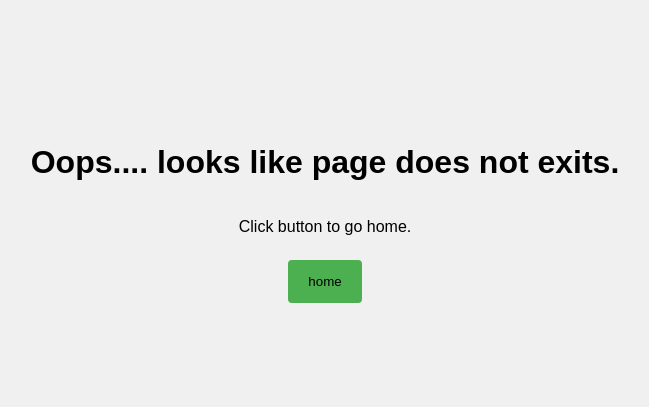
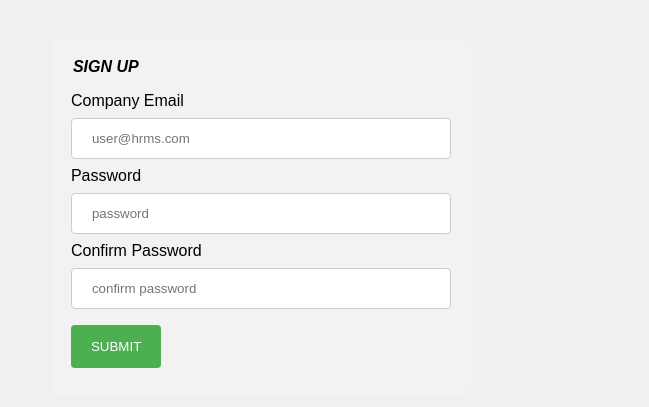
Before and after one commit to dr96mabuza/human-resources-information-system, a React (Vite) app: page /signup in a window 1280 px wide. Shown: the part 191-598 px from the top of the page, without its empty margins (323-972 px from the left). Built offline with nearby package versions, Linux system fonts and the light colour scheme.

Commit message:
added login and signup pages

```diff
--- a/src/App.css
+++ b/src/App.css
@@ -3,7 +3,7 @@ body {
   /* margin-top: 1em; */
   font-family: "Pangolin", sans-serif;
   background-color: #f0f0f0;
-  width: 100%;
+  width: 90%;
   display: inline-block;
 }
 
@@ -131,7 +131,7 @@ ul li:hover {
 
 table {
   table-layout: fixed;
-  width: 91%;
+  width: 89%;
   border-collapse: collapse;
   margin-top: 1em;
   margin-left: 1rem;
@@ -224,3 +224,14 @@ div.stacktrace {
 .edit a {
   padding-left: 1rem;
 }
+
+#login, #signup {
+  display: flex;
+  justify-content: center;
+  align-items: center;
+  height: 100svh;
+}
+
+#login form legend, #signup form legend {
+  margin-bottom: 1rem;
+}
--- /dev/null
+++ b/src/Signup.jsx
@@ -0,0 +1,66 @@
+import { useState } from "react";
+
+export default function Signup() {
+  const [form, setForm] = useState({
+    email: "",
+    password: "",
+    passwordConfirm: ""
+  });
+
+  const handleChange = (e) => {
+    const { name, value } = e.target;
+    setFormData((prevData) => ({
+      ...prevData,
+      [name]: value,
+    }));
+  };
+
+  return (
+    <div id="signup">
+      <form>
+        <legend>
+          <em>
+            <strong>SIGN UP</strong>
+          </em>
+        </legend>
+        <div>
+          <label htmlFor="email">Company Email</label>
+          <input
+            type="email"
+            name="email"
+            id=""
+            value={form.email}
+            onChange={handleChange}
+            placeholder="user@hrms.com"
+            required
+          />
+        </div>
+        <div>
+          <label htmlFor="">Password</label>
+          <input
+            type="password"
+            name="password"
+            id=""
+            value={form.password}
+            onChange={handleChange}
+            placeholder="password"
+            required
+          />
+        </div>
+        <div>
+          <label htmlFor="">Confirm Password</label>
+          <input
+            type="password"
+            name="passwordConfirm"
+            id=""
+            value={form.passwordConfirm}
+            onChange={handleChange}
+            placeholder="confirm password"
+            required
+          />
+        </div>
+        <button type="submit">SUBMIT</button>
+      </form>
+    </div>
+  );
+}
--- /dev/null
+++ b/src/components/Login.jsx
@@ -0,0 +1,54 @@
+import { useState } from "react";
+
+export default function Login() {
+  const [form, setForm] = useState({
+    email: "",
+    password: "",
+  });
+
+  const handleChange = (e) => {
+    const { name, value } = e.target;
+    setFormData((prevData) => ({
+      ...prevData,
+      [name]: value,
+    }));
+  };
+
+  return (
+    <div id="login">
+      <form>
+        <legend>
+          <em>
+            <strong>LOGIN</strong>
+          </em>
+        </legend>
+        <div>
+          <label htmlFor="email">Email/Username</label>
+          <input
+            type="email"
+            name="email"
+            id=""
+            value={form.email}
+            placeholder="email@hrms.com"
+            onChange={handleChange}
+            required
+          />
+        </div>
+        <div>
+          <label htmlFor="">Password</label>
+          <input
+            type="password"
+            name="password"
+            id=""
+            value={form.password}
+            placeholder="password"
+            onChange={handleChange}
+            required
+          />
+        </div>
+        <p>Dont have an account yet? <a href="/signup">Click here to signup!</a></p>
+        <button type="submit">SUBMIT</button>
+      </form>
+    </div>
+  );
+}
--- a/src/components/compensations/CompensationEditForm.jsx
+++ b/src/components/compensations/CompensationEditForm.jsx
@@ -1,10 +1,11 @@
 import { useEffect, useState } from "react";
-import { useParams } from "react-router-dom";
+import { useParams, useNavigate } from "react-router-dom";
 import Icon from "@mdi/react";
 import { mdiArrowLeft } from "@mdi/js";
 import Nav from "../Nav";
 
-export default function CompansationForm() {
+export default function CompansationForm({ nav, getRequest, postRequest }) {
+  const navigate = useNavigate();
   const { id } = useParams();
   const [formData, setFormData] = useState({
     salary: 0,
@@ -13,12 +14,9 @@ export default function CompansationForm() {
   });
 
   const getCompensation = async (id) => {
-    const res = await fetch(
+    const result = await getRequest(
       `https://hris-qp6t.onrender.com/compansation/${id}`,
-      { method: "GET", mode: "cors" },
     );
-    const data = await res.json();
-    const result = await data.result;
     setFormData({
       salary: await result[0].salary,
       deductions: await result[0].deductions,
@@ -34,34 +32,24 @@ export default function CompansationForm() {
     const { name, value } = e.target;
     setFormData((prevData) => ({
       ...prevData,
-      [name]: parseInt(value, 10),
+      [name]: Number(value),
     }));
   };
 
   const handleSubmit = async (e) => {
     e.preventDefault();
-    const response = await fetch(
+    const resJson = await postRequest(
       `https://hris-qp6t.onrender.com/compansation/${id}/update`,
-      {
-        method: "post",
-        mode: "cors",
-        headers: {
-          "content-Type": "application/json",
-        },
-        body: JSON.stringify(formData),
-      },
+      formData,
     );
-    const resJson = await response.json();
-    console.log(resJson);
-    // if ( resJson.status === "ok") {
-    //     setSuccess(true);
-    // }
+    if (resJson.status === "ok") {
+      navigate("/compensations");
+    }
   };
 
   return (
     <div className="main">
-      {/* <Header /> */}
-      <Nav />
+      {nav}
       <div className=" content edit">
         <a href="/compensations">
           <Icon path={mdiArrowLeft} size={1} />
--- a/src/components/contacts/ContactEditForm.jsx
+++ b/src/components/contacts/ContactEditForm.jsx
@@ -1,10 +1,11 @@
 import { useEffect, useState } from "react";
-import { useParams } from "react-router-dom";
+import { useParams, useNavigate } from "react-router-dom";
 import Icon from "@mdi/react";
 import { mdiArrowLeft } from "@mdi/js";
 import Nav from "../Nav";
 
 export default function ContactEditForm() {
+  const navigate = useNavigate();
   const { id } = useParams();
   const [formData, setFormData] = useState({
     email: "",
@@ -55,9 +56,9 @@ export default function ContactEditForm() {
     );
     const resJson = await response.json();
     console.log(resJson);
-    // if ( resJson.status === "ok") {
-    //     setSuccess(true);
-    // }
+    if (resJson.status === "ok") {
+      navigate("/contacts");
+    }
   };
 
   return (
--- a/src/components/employee/EmployeeCreate.jsx
+++ b/src/components/employee/EmployeeCreate.jsx
@@ -1,11 +1,10 @@
 import { useState } from "react";
-import { Link } from "react-router-dom";
 import Icon from "@mdi/react";
 import { mdiArrowLeft } from "@mdi/js";
+import { useNavigate } from "react-router-dom";
 
 export default function CreateEmployee({ nav, header, postRequest }) {
-  const [employeeSuccess, setEmployeeSuccess] = useState(false);
-  const [id, setId] = useState(0);
+  const navigate = useNavigate();
   const defaultState = {
     firstName: "",
     lastName: "",
@@ -28,12 +27,11 @@ export default function CreateEmployee({ nav, header, postRequest }) {
     e.preventDefault();
     const employeePostJson = await postRequest(
       "https://hris-qp6t.onrender.com/employee/create",
-      {},
+      employeeForm,
     );
     if (employeePostJson.status === "ok") {
-      setEmployeeSuccess(true);
-      setId(employeePostJson.result.insertId);
       setEmployeeForm(defaultState);
+      navigate("/employees");
     }
   };
 
@@ -65,6 +63,7 @@ export default function CreateEmployee({ nav, header, postRequest }) {
           <div>
             <label>Gender</label>
             <select name="gender" onChange={handleChange}>
+              <option value="">Select an Option</option>
               <option value="Male">Male</option>
               <option value="Female">Female</option>
               <option value="Prefer not to state">Prefer not to state</option>
--- a/src/components/employee/EmployeeEditForm.jsx
+++ b/src/components/employee/EmployeeEditForm.jsx
@@ -2,6 +2,7 @@ import { useEffect, useState } from "react";
 import { useParams } from "react-router-dom";
 import Icon from "@mdi/react";
 import { mdiArrowLeft } from "@mdi/js";
+import { useNavigate } from "react-router-dom";
 
 export default function PersonalInfoEditForm({
   nav,
@@ -9,6 +10,7 @@ export default function PersonalInfoEditForm({
   getRequest,
   postRequest,
 }) {
+  const navigate = useNavigate();
   const { id } = useParams();
   const defaultState = {
     firstName: "",
@@ -54,6 +56,7 @@ export default function PersonalInfoEditForm({
     console.log(resJson);
     if (resJson.status === "ok") {
       setFormData(defaultState);
+      navigate("/employees");
     }
   };
 
@@ -100,12 +103,12 @@ export default function PersonalInfoEditForm({
           </div>
           <div>
             <label>Gender</label>
-            <input
-              type="text"
-              value={formData.gender}
-              name="gender"
-              onChange={handleChange}
-            />
+            <select name="gender" onChange={handleChange}>
+              <option value="">Select an Option</option>
+              <option value="Male">Male</option>
+              <option value="Female">Female</option>
+              <option value="Prefer not to state">Prefer not to state</option>
+            </select>
           </div>
           <div>
             <label>Date of birth</label>
--- a/src/main.jsx
+++ b/src/main.jsx
@@ -27,6 +27,8 @@ import CreateContact from "./components/contacts/createContact.jsx";
 import Nav from "./components/Nav.jsx";
 import Header from "./components/Header.jsx";
 import PageNotFound from "./components/404.jsx";
+import Login from "./components/Login.jsx";
+import Signup from "./Signup.jsx";
 
 const getRequest = async (route) => {
   const res = await fetch(route, { method: "GET", mode: "cors" });
@@ -87,12 +89,19 @@ const parentRoutes = [
     element: <PageNotFound />,
   },
   {
+    path: "/login",
+    element: <Login />
+  },
+  {
+    path: "/signup",
+    element: <Signup />
+  },
+  {
     // display all employees list
     path: "employees",
     element: (
       <Employee
         nav={<Nav location={"/employees"} />}
-        header={<Header />}
         getRequest={getRequest}
         postRequest={postRequest}
       />
@@ -104,7 +113,6 @@ const parentRoutes = [
     element: (
       <Contacts
         nav={<Nav location={"/contacts"} />}
-        header={<Header />}
         getRequest={getRequest}
         postRequest={postRequest}
         getEmployeeNamesList={getEmployeeNamesList}
@@ -129,7 +137,6 @@ const parentRoutes = [
     element: (
       <Leave
         nav={<Nav location={"/leaves"} />}
-        header={<Header />}
         getRequest={getRequest}
         getEmployeeNamesList={getEmployeeNamesList}
       />
@@ -141,7 +148,6 @@ const parentRoutes = [
     element: (
       <Addresses
         nav={<Nav location={"/addresses"} />}
-        header={<Header />}
         getRequest={getRequest}
         postRequest={postRequest}
         getEmployeeNamesList={getEmployeeNamesList}
@@ -154,7 +160,6 @@ const parentRoutes = [
     element: (
       <EmployementDetails
         nav={<Nav location={"/employmentdetails"} />}
-        header={<Header />}
         getRequest={getRequest}
         getEmployeeNamesList={getEmployeeNamesList}
       />
@@ -166,7 +171,6 @@ const parentRoutes = [
     element: (
       <Compensations
         nav={<Nav location={"/compensations"} />}
-        header={<Header />}
         getRequest={getRequest}
         getEmployeeNamesList={getEmployeeNamesList}
       />
@@ -180,7 +184,6 @@ const createRoutes = [
     element: (
       <CreateContact
         nav={<Nav location={"/contacts"} />}
-        header={<Header />}
         postRequest={postRequest}
         fetchEmployees={fetchEmployees}
       />
@@ -191,7 +194,6 @@ const createRoutes = [
     element: (
       <CreateDocument
         nav={<Nav location={"/documents"} />}
-        header={<Header />}
         postRequest={postRequest}
         fetchEmployees={fetchEmployees}
       />
@@ -202,7 +204,6 @@ const createRoutes = [
     element: (
       <CreateLeaveDetails
         nav={<Nav location={"/leaves"} />}
-        header={<Header />}
         postRequest={postRequest}
         fetchEmployees={fetchEmployees}
       />
@@ -213,7 +214,6 @@ const createRoutes = [
     element: (
       <CreateEmploymentDetails
         nav={<Nav location={"/emplotmentdetails"} />}
-        header={<Header />}
         postRequest={postRequest}
         fetchEmployees={fetchEmployees}
       />
@@ -225,7 +225,6 @@ const createRoutes = [
     element: (
       <CreateEmployee
         nav={<Nav location={"/employees"} />}
-        header={<Header />}
         postRequest={postRequest}
       />
     ),
@@ -236,7 +235,6 @@ const createRoutes = [
     element: (
       <CreateAddress
         nav={<Nav location={"/addresses"} />}
-        header={<Header />}
         postRequest={postRequest}
         fetchEmployees={fetchEmployees}
       />
@@ -247,7 +245,6 @@ const createRoutes = [
     element: (
       <CreateCompensation
         nav={<Nav location={"/compensations"} />}
-        header={<Header />}
         postRequest={postRequest}
         fetchEmployees={fetchEmployees}
       />
@@ -261,8 +258,7 @@ const updateRoutes = [
     path: "employee/:id/update",
     element: (
       <PersonalInfoEditForm
-        nav={<Nav />}
-        header={<Header />}
+        nav={<Nav location={"/employees"} />}
         getRequest={getRequest}
         postRequest={postRequest}
       />
@@ -271,25 +267,31 @@ const updateRoutes = [
   {
     // update employee contact detail
     path: "contact/:id/update",
-    element: <ContactEditForm />,
+    element: (
+      <ContactEditForm
+        nav={<Nav location={"/contacts"} />}
+        getRequest={getRequest}
+        postRequest={postRequest}
+      />
+    ),
   },
   {
     // update employee documents
     path: "document/:id/update",
-    element: <DocumentEditForm />,
+    element: (
+      <DocumentEditForm
+        nav={<Nav location={"/documents"} />}
+        getRequest={getRequest}
+        postRequest={postRequest}
+      />
+    ),
   },
   {
     // update employee job details
     path: "employmentdetail/:id/update",
     element: (
       <JobInfoEditForm
-        nav={
-          <Nav
-            name={"Add Employment Detail"}
-            link={"employmentdetail/create"}
-          />
-        }
-        header={<Header />}
+        nav={<Nav location={"/employmentdetails"} />}
         getRequest={getRequest}
         postRequest={postRequest}
       />
@@ -309,7 +311,13 @@ const updateRoutes = [
   {
     // update compensation package
     path: "compensation/:id/update",
-    element: <CompensationsEditForm />,
+    element: (
+      <CompensationsEditForm
+        nav={<Nav location={"/compensations"} />}
+        getRequest={getRequest}
+        postRequest={postRequest}
+      />
+    ),
   },
 ];
 
```
